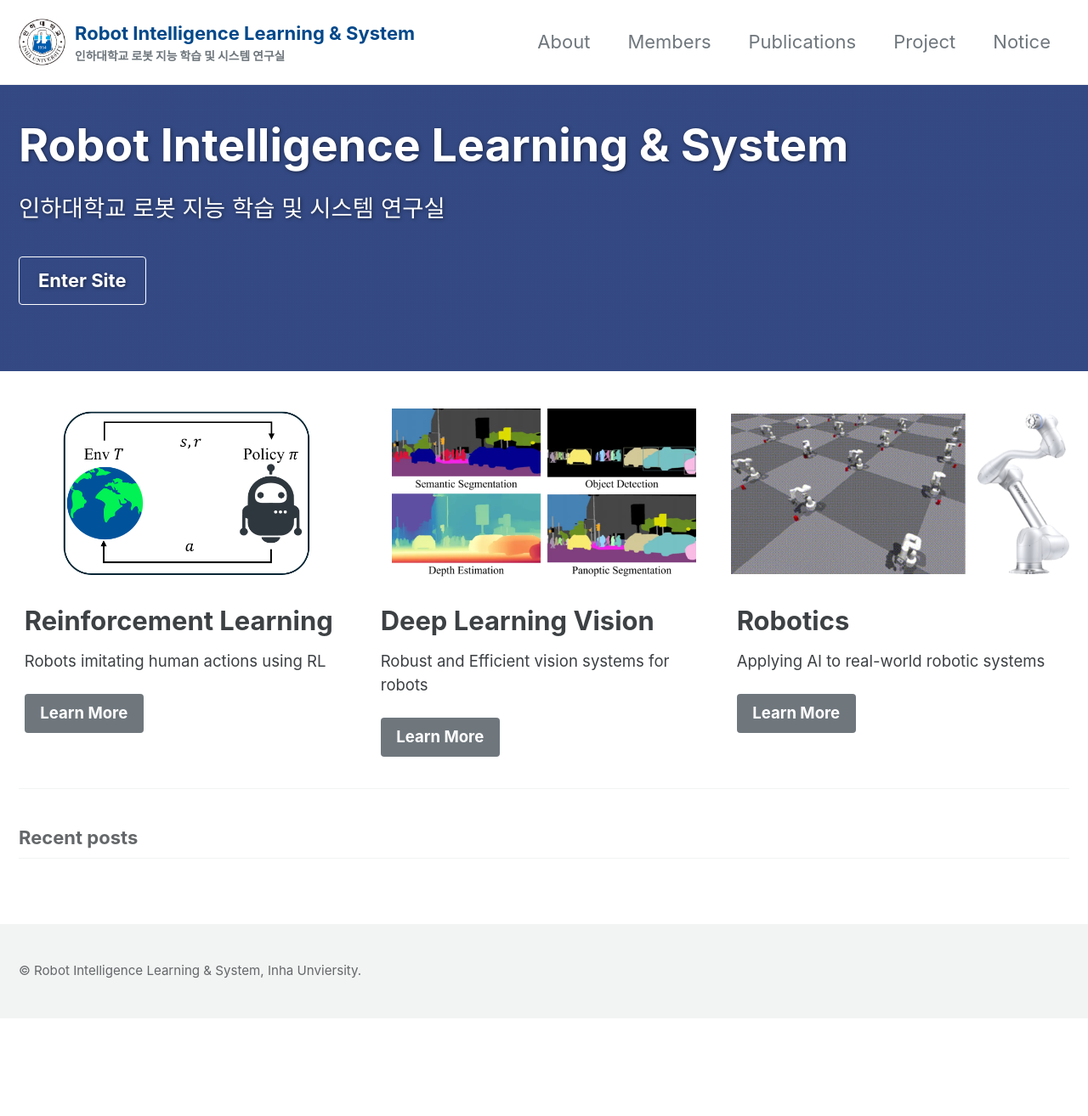
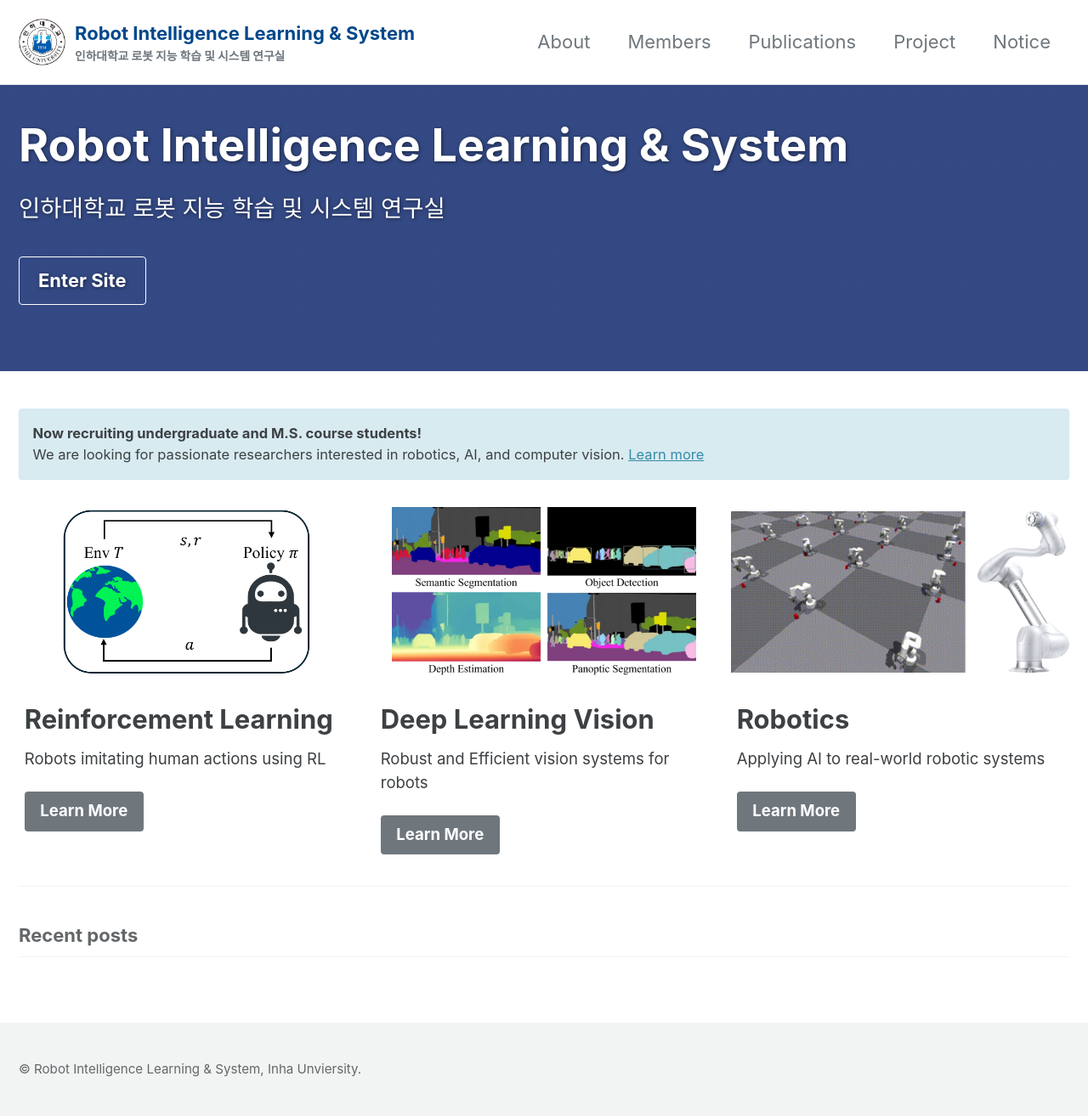
Before and after one commit to wjahn/rils, a Jekyll site: the page built from index.html, in a window 1280 px wide. Shown: the whole page at 85% size. Built offline with Jekyll 4.4.1, drawn with Linux system fonts in a browser that asks for light colours; cached includes are drawn as plain includes; the list of posts is cut into pages by our own code; before the commit the page ends 1199 px from its top, so only the background shows below that.

Commit message:
Update index.html

```diff
--- a/index.html
+++ b/index.html
@@ -31,6 +31,10 @@ feature_row:
     btn_label: "Learn More"
     btn_class: "btn--primary"
 ---
+<div class="notice--info">
+  <h4>Now recruiting undergraduate and M.S. course students!</h4>
+  <p>We are looking for passionate researchers interested in robotics, AI, and computer vision. <a href="/about/join-us/">Learn more</a></p>
+ </div>
 
 {% include feature_row %}
 
```
